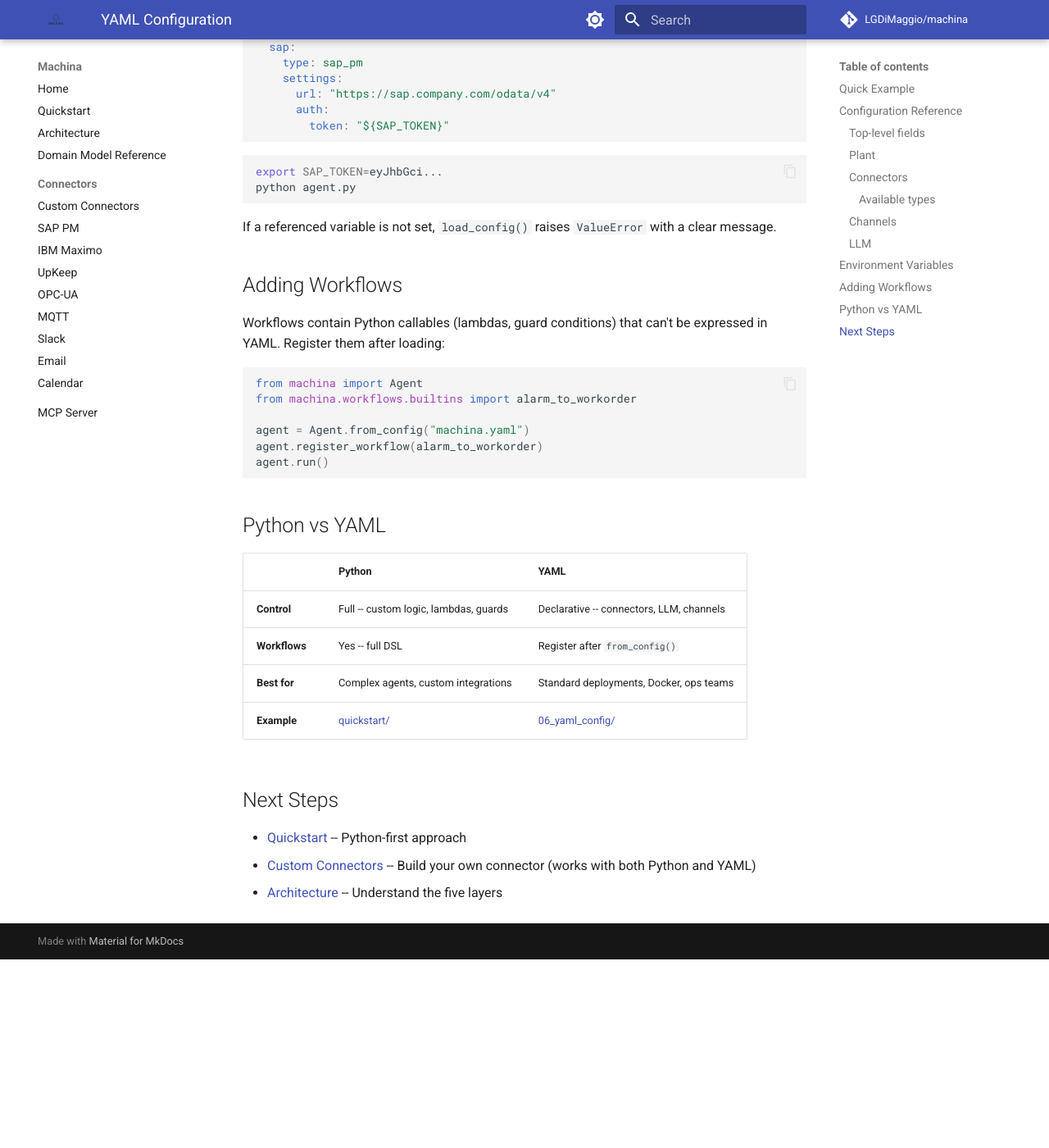
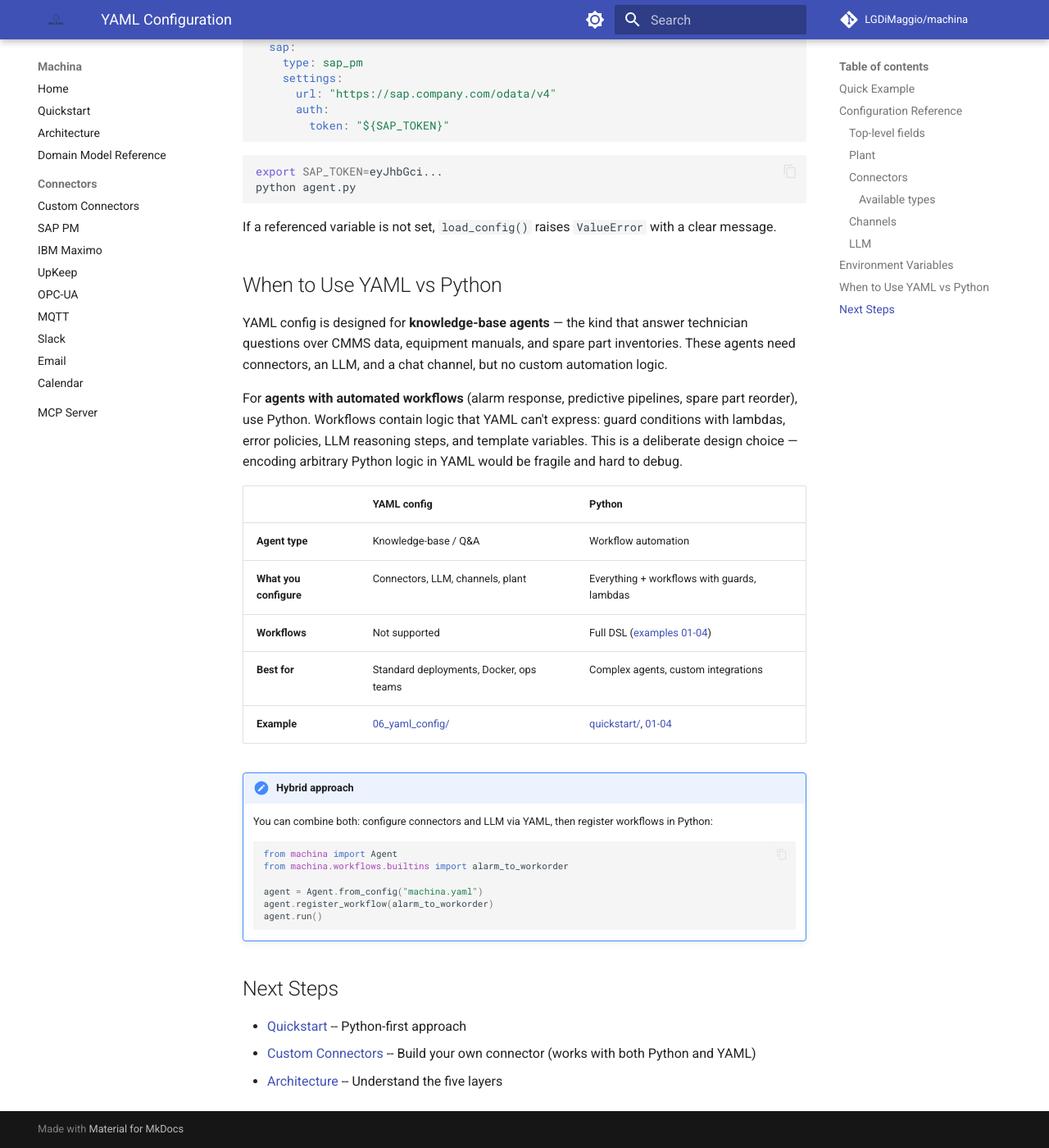
Before and after one commit to LGDiMaggio/machina, an MkDocs documentation site: the page built from docs/yaml-config.md, in a window 1280 px wide and 1400 px high, scrolled down 3217 px. Shown: the whole window at 82% size. Built offline with MkDocs 1.6.1 and Material for MkDocs 9.7.7, drawn with Linux system fonts in a browser that asks for light colours; comment, search, counter and statistics services are not loaded; before the commit the page ends 4387 px from its top, so only the background shows below that.

Commit message:
docs: clarify YAML config is for knowledge-base agents, not workflows
YAML config covers connectors, LLM, channels, and plant — ideal for
Q&A agents over CMMS data and manuals. Workflow automation (guards,
lambdas, error policies) requires Python by design. Updated README,
docs/yaml-config.md, and example 06 README with clear guidance on
when to use each approach.

Co-Authored-By: Claude Opus 4.6 (1M context) <noreply@anthropic.com>

````diff
--- a/docs/yaml-config.md
+++ b/docs/yaml-config.md
@@ -140,28 +140,39 @@ python agent.py
 If a referenced variable is not set, `load_config()` raises `ValueError`
 with a clear message.
 
-## Adding Workflows
+## When to Use YAML vs Python
 
-Workflows contain Python callables (lambdas, guard conditions) that can't be
-expressed in YAML. Register them after loading:
+YAML config is designed for **knowledge-base agents** — the kind that answer
+technician questions over CMMS data, equipment manuals, and spare part
+inventories. These agents need connectors, an LLM, and a chat channel, but
+no custom automation logic.
 
-```python
-from machina import Agent
-from machina.workflows.builtins import alarm_to_workorder
+For **agents with automated workflows** (alarm response, predictive pipelines,
+spare part reorder), use Python. Workflows contain logic that YAML can't
+express: guard conditions with lambdas, error policies, LLM reasoning steps,
+and template variables. This is a deliberate design choice — encoding
+arbitrary Python logic in YAML would be fragile and hard to debug.
 
-agent = Agent.from_config("machina.yaml")
-agent.register_workflow(alarm_to_workorder)
-agent.run()
-```
+| | YAML config | Python |
+|-|-------------|--------|
+| **Agent type** | Knowledge-base / Q&A | Workflow automation |
+| **What you configure** | Connectors, LLM, channels, plant | Everything + workflows with guards, lambdas |
+| **Workflows** | Not supported | Full DSL ([examples 01-04](../examples/)) |
+| **Best for** | Standard deployments, Docker, ops teams | Complex agents, custom integrations |
+| **Example** | [06_yaml_config/](../examples/06_yaml_config/) | [quickstart/](../examples/quickstart/), [01-04](../examples/) |
 
-## Python vs YAML
+!!! note "Hybrid approach"
+    You can combine both: configure connectors and LLM via YAML, then
+    register workflows in Python:
 
-| | Python | YAML |
-|-|--------|------|
-| **Control** | Full -- custom logic, lambdas, guards | Declarative -- connectors, LLM, channels |
-| **Workflows** | Yes -- full DSL | Register after `from_config()` |
-| **Best for** | Complex agents, custom integrations | Standard deployments, Docker, ops teams |
-| **Example** | [quickstart/](../examples/quickstart/) | [06_yaml_config/](../examples/06_yaml_config/) |
+    ```python
+    from machina import Agent
+    from machina.workflows.builtins import alarm_to_workorder
+
+    agent = Agent.from_config("machina.yaml")
+    agent.register_workflow(alarm_to_workorder)
+    agent.run()
+    ```
 
 ## Next Steps
 
````
Also changed, not shown: README.md (+2 -2 lines), examples/06_yaml_config/README.md (+11 -7 lines).
